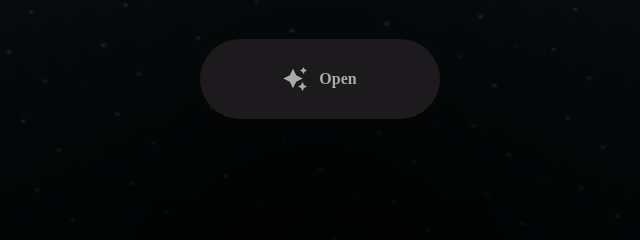
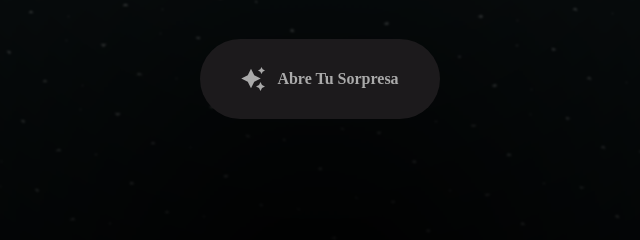
Before and after one commit to Marxexx/Flores, a plain HTML site: page index.html in a window 1280 px wide. Shown: the part 441-681 px from the top of the page, 320-960 px from the left. Drawn offline with Linux system fonts and the light colour scheme; files that its build step writes are made by us from their sources; files whose address does not match are found by name.

Commit message:
Update index.html

```diff
--- a/index.html
+++ b/index.html
@@ -26,7 +26,7 @@
         </path>
       </svg>
 
-      <span class="text">Open</span>
+      <span class="text">Abre Tu Sorpresa</span>
     </a>
   </div>
 
```
